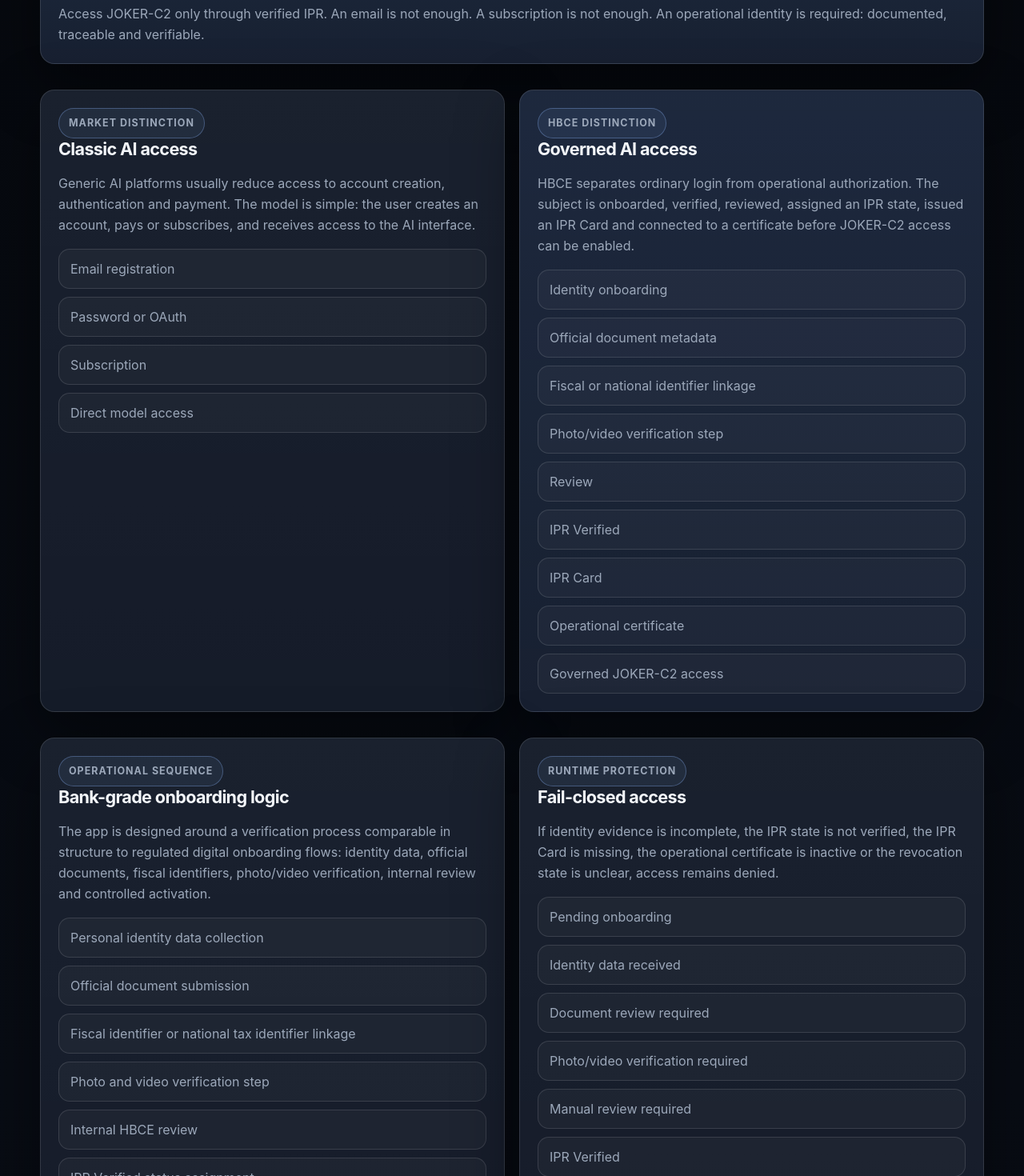
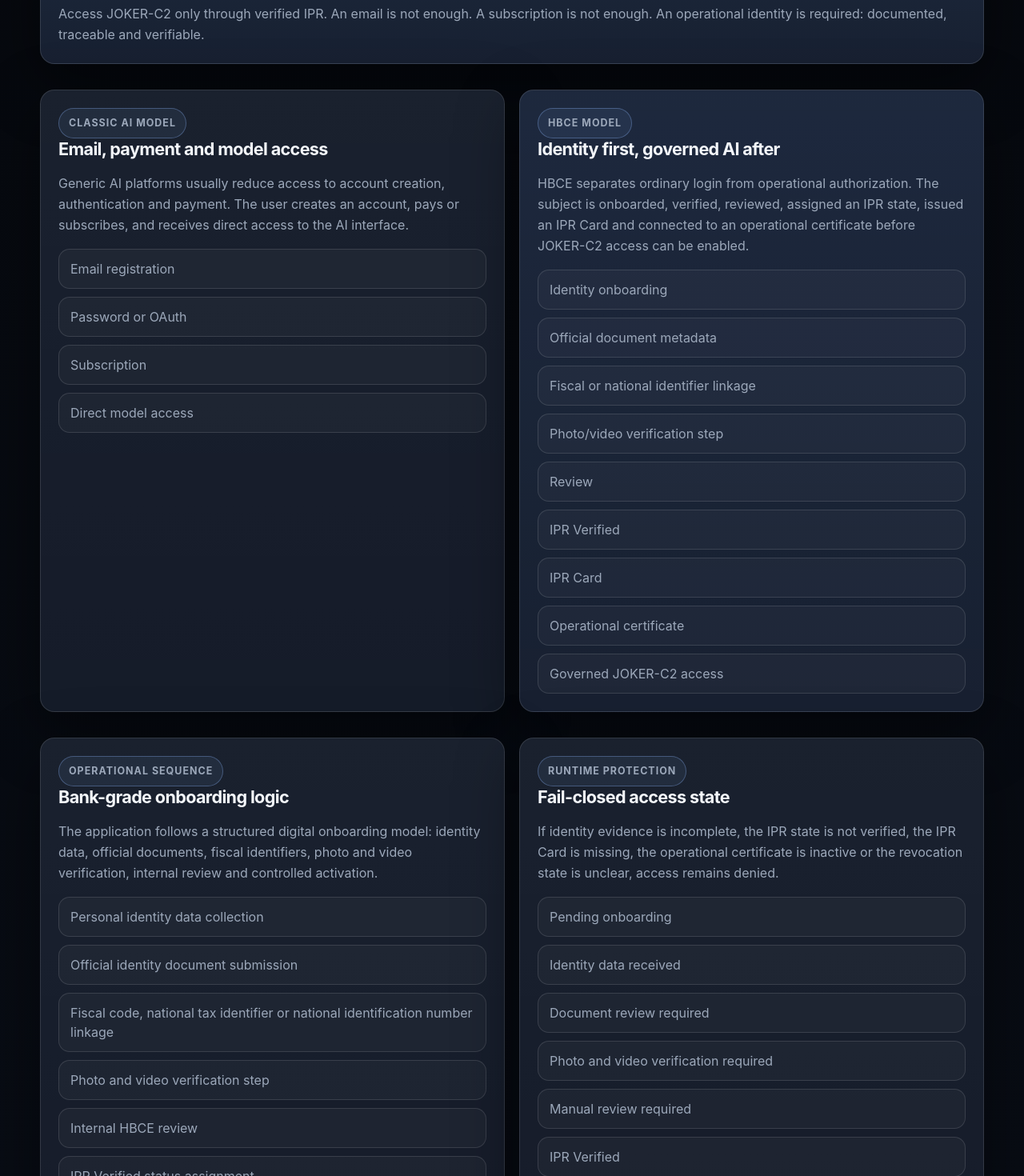
Before and after one commit to manuelcoletta1-source/hbce-ipr-onboarding-app, a Next.js app: page / in a window 1280 px wide. Shown: the part 880-2350 px from the top of the page at 80% size. Built offline with nearby package versions, Linux system fonts and the light colour scheme.

Commit message:
refactor(home): position homepage as IPR Onboarding Gateway entry point

```diff
--- a/app/page.tsx
+++ b/app/page.tsx
@@ -14,27 +14,27 @@ import { OnboardingStepper } from "@/components/OnboardingStepper";
 
 const ONBOARDING_OPERATIONS = [
   "Personal identity data collection",
-  "Official document submission",
-  "Fiscal identifier or national tax identifier linkage",
+  "Official identity document submission",
+  "Fiscal code, national tax identifier or national identification number linkage",
   "Photo and video verification step",
   "Internal HBCE review",
   "IPR Verified status assignment",
   "IPR Card issuance",
   "Operational certificate activation",
   "Governed JOKER-C2 access decision"
-];
+] as const;
 
 const ACCESS_CONTROL_STATES = [
   "Pending onboarding",
   "Identity data received",
   "Document review required",
-  "Photo/video verification required",
+  "Photo and video verification required",
   "Manual review required",
   "IPR Verified",
   "IPR Card issued",
   "Operational certificate active",
   "JOKER-C2 access enabled"
-];
+] as const;
 
 const TRUST_BOUNDARIES = [
   {
@@ -48,11 +48,34 @@ const TRUST_BOUNDARIES = [
       "The onboarding process is designed to link the subject to official identity evidence, tax or national identifiers and reviewable verification steps."
   },
   {
-    title: "Governed AI access only after verification",
+    title: "Governed AI access after verification",
     text:
       "JOKER-C2 is not exposed as a generic email-and-password AI interface. Access is conditioned by the verified operational state of the subject."
   }
-];
+] as const;
+
+const OPERATIONAL_LAYERS = [
+  {
+    title: "IPR Onboarding Gateway",
+    text:
+      "The application collects and organizes the identity evidence required to create an internal operational identity record."
+  },
+  {
+    title: "IPR Card",
+    text:
+      "The IPR Card represents the operational access key issued after verification inside the HBCE framework."
+  },
+  {
+    title: "Operational Certificate",
+    text:
+      "The certificate reference links the verified subject to governed workflows, audit continuity and controlled runtime access."
+  },
+  {
+    title: "JOKER-C2 Access Gate",
+    text:
+      "JOKER-C2 access is enabled only when the subject state, IPR Card state and certificate state are compatible with governed access."
+  }
+] as const;
 
 export default function HomePage() {
   return (
@@ -85,7 +108,7 @@ export default function HomePage() {
 
       <section className="hbce-section">
         <div className="hbce-card hbce-card--soft">
-          <p className="hbce-kicker">Core rule</p>
+          <p className="hbce-kicker">Core product rule</p>
           <h2>{CORE_PRODUCT_RULE}</h2>
           <p>{PUBLIC_WEBSITE_FORMULA}</p>
         </div>
@@ -94,13 +117,12 @@ export default function HomePage() {
       <section className="hbce-section">
         <div className="hbce-grid hbce-grid--2">
           <div className="hbce-card">
-            <p className="hbce-kicker">Market distinction</p>
-            <h2>Classic AI access</h2>
+            <p className="hbce-kicker">Classic AI model</p>
+            <h2>Email, payment and model access</h2>
             <p>
               Generic AI platforms usually reduce access to account creation,
-              authentication and payment. The model is simple: the user creates
-              an account, pays or subscribes, and receives access to the AI
-              interface.
+              authentication and payment. The user creates an account, pays or
+              subscribes, and receives direct access to the AI interface.
             </p>
 
             <ul className="hbce-list">
@@ -111,13 +133,13 @@ export default function HomePage() {
           </div>
 
           <div className="hbce-card hbce-card--soft">
-            <p className="hbce-kicker">HBCE distinction</p>
-            <h2>Governed AI access</h2>
+            <p className="hbce-kicker">HBCE model</p>
+            <h2>Identity first, governed AI after</h2>
             <p>
               HBCE separates ordinary login from operational authorization. The
               subject is onboarded, verified, reviewed, assigned an IPR state,
-              issued an IPR Card and connected to a certificate before JOKER-C2
-              access can be enabled.
+              issued an IPR Card and connected to an operational certificate
+              before JOKER-C2 access can be enabled.
             </p>
 
             <ul className="hbce-list">
@@ -135,10 +157,9 @@ export default function HomePage() {
             <p className="hbce-kicker">Operational sequence</p>
             <h2>Bank-grade onboarding logic</h2>
             <p>
-              The app is designed around a verification process comparable in
-              structure to regulated digital onboarding flows: identity data,
-              official documents, fiscal identifiers, photo/video verification,
-              internal review and controlled activation.
+              The application follows a structured digital onboarding model:
+              identity data, official documents, fiscal identifiers, photo and
+              video verification, internal review and controlled activation.
             </p>
 
             <ul className="hbce-list">
@@ -150,7 +171,7 @@ export default function HomePage() {
 
           <div className="hbce-card">
             <p className="hbce-kicker">Runtime protection</p>
-            <h2>Fail-closed access</h2>
+            <h2>Fail-closed access state</h2>
             <p>
               If identity evidence is incomplete, the IPR state is not verified,
               the IPR Card is missing, the operational certificate is inactive or
@@ -171,43 +192,22 @@ export default function HomePage() {
       </section>
 
       <section className="hbce-section">
-        <div className="hbce-grid hbce-grid--3">
-          <div className="hbce-card">
-            <p className="hbce-kicker">Step 01</p>
-            <h3>Identity evidence</h3>
-            <p>
-              The subject provides personal data, official document references,
-              tax or national identifier information and verification material
-              required for operational review.
-            </p>
-          </div>
-
-          <div className="hbce-card">
-            <p className="hbce-kicker">Step 02</p>
-            <h3>IPR Card issuance</h3>
-            <p>
-              After review, HBCE can assign IPR Verified status and issue an
-              internal IPR Card as the operational access key for governed
-              workflows.
-            </p>
-          </div>
-
-          <div className="hbce-card">
-            <p className="hbce-kicker">Step 03</p>
-            <h3>JOKER-C2 access gate</h3>
-            <p>
-              JOKER-C2 access is decided through the operational state of the
-              subject, the IPR Card, the certificate status and the verification
-              boundary.
-            </p>
-          </div>
+        <div className="hbce-grid hbce-grid--4">
+          {OPERATIONAL_LAYERS.map((layer) => (
+            <div className="hbce-card" key={layer.title}>
+              <h3>{layer.title}</h3>
+              <p>{layer.text}</p>
+            </div>
+          ))}
         </div>
       </section>
 
       <section className="hbce-section">
         <div className="hbce-card hbce-card--soft">
           <p className="hbce-kicker">Trust boundary</p>
-          <h2>IPR is an operational identity layer, not a state identity system.</h2>
+          <h2>
+            IPR is an operational identity layer, not a state identity system.
+          </h2>
           <p>
             HBCE issues a verifiable operational identity layer that can be
             connected to official identity systems and evidence. It does not
```
